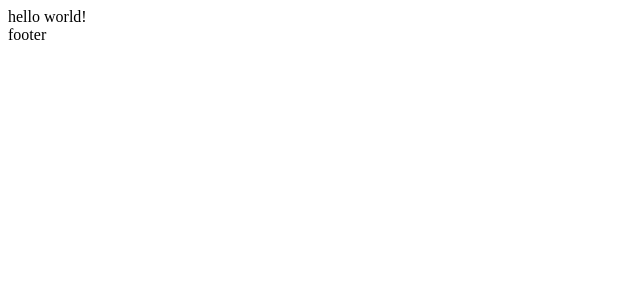
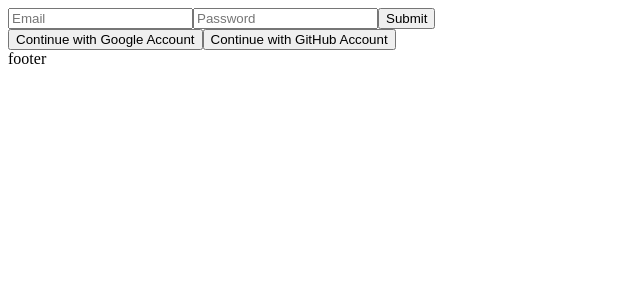
Before and after one commit to hoyeoness9837/simple-twitter, a React (Create React App) app: page / in a window 1280 px wide. Shown: the top 300 px of the page, without its empty margins (0-640 px from the left). Built offline with nearby package versions, Linux system fonts and the light colour scheme; no server answers.

Commit message:
simple input and button for password and email.

```diff
--- a/src/routes/Auth.js
+++ b/src/routes/Auth.js
@@ -1,7 +1,48 @@
-import React from "react";
+import React, { useState } from "react";
 
 const Auth = () => {
-  return <div>hello world!</div>;
+  const [email, setEmail] = useState("");
+  const [password, setPassword] = useState("");
+  const onChange = (e) => {
+    const {
+      target: { name, value },
+    } = e;
+    if (name === "email") {
+      setEmail(value);
+    } else if (name === "password") {
+      setPassword(value);
+    }
+  };
+  const onSubmit = (e) => {
+    e.preventDefault();
+  };
+  return (
+    <div>
+      <form onSubmit={onSubmit}>
+        <input
+          name="email"
+          value={email}
+          onChange={onChange}
+          type="text"
+          placeholder="Email"
+          required
+        />
+        <input
+          name="password"
+          value={password}
+          onChange={onChange}
+          type="password"
+          placeholder="Password"
+          required
+        />
+        <input type="submit" placeholder="Log In" />
+      </form>
+      <div>
+        <button> Continue with Google Account</button>
+        <button> Continue with GitHub Account</button>
+      </div>
+    </div>
+  );
 };
 
 export default Auth;
```
